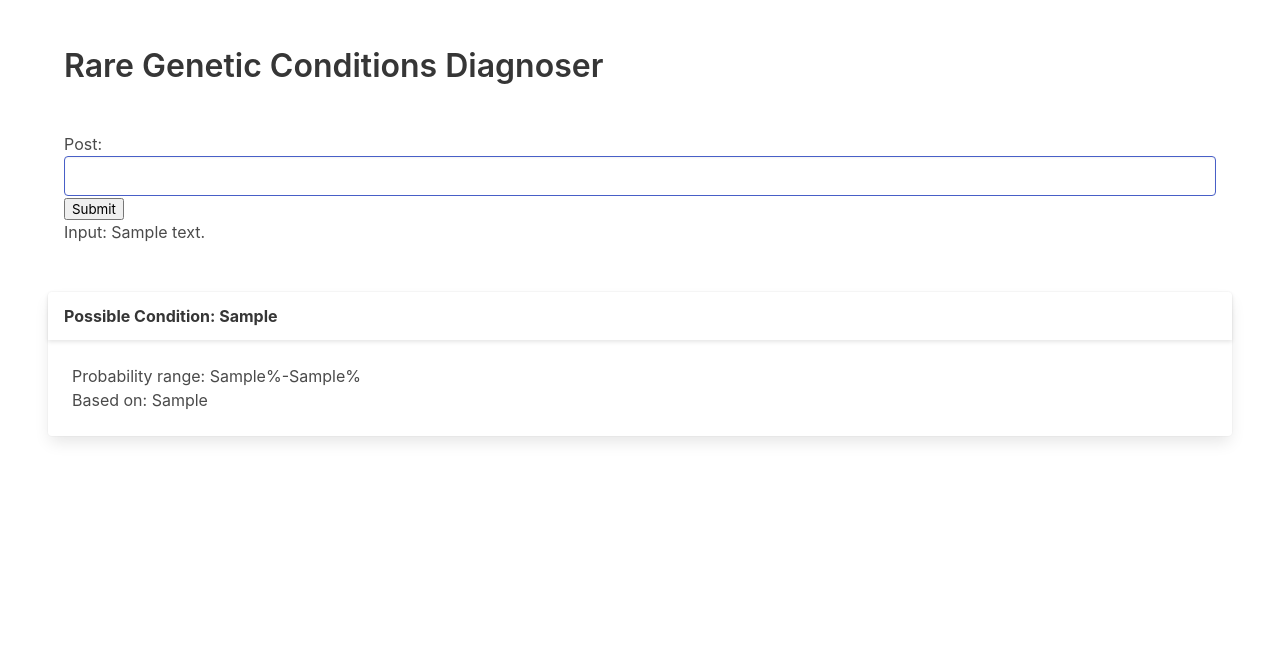
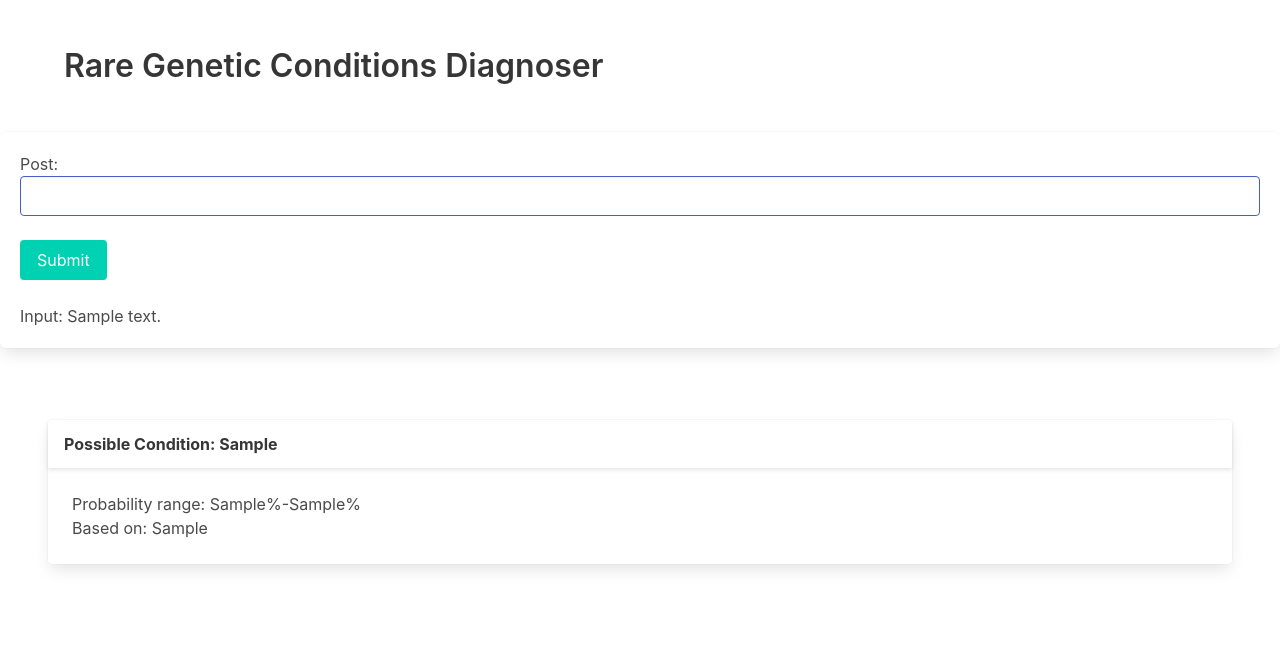
Before and after one commit to nikitaagarwal/RareGeneticConditionsDiagnoser, a Django app: template app/templates/home.html in a window 1280 px wide. Shown: the top 647 px of the page. Run offline with Django 3.2, Linux system fonts and the light colour scheme; tables that the repository leaves empty hold one stand-in row (values such as "Sample post"); the template is opened without the code that fills it: values that come from a table or form of the project are taken from there, most other values are stand-ins (such as "Sample title", 1, 10 or a date in 2020).

Commit message:
Update home.html

```diff
--- a/app/templates/home.html
+++ b/app/templates/home.html
@@ -14,17 +14,23 @@
       </h1>
     </div>
   </section>
-    <form method="POST">
-        <div class="container">
-            {% csrf_token %}
-            {{ form.as_p }}
-            <button type="submit">Submit</button>
-            <br>
-            Input: {{text}}
-        </div>
+  <div class="columns">
+    <div class="column" >
+    <form method="POST" class="box">
+
+      {% csrf_token %}
+      {{ form.as_p }} <br>
+
+      <button class="button is-primary">Submit</button>
+      <br>
+      <br>
+      Input: {{text}}
     </form>
   <title>Probable conditions:</title>
   <section class="section">
+  {% if results_empty %}
+    No conditions match the phenotypes included in input.
+  {% endif %}
   {% for x in results %}
       <div class="card">
       <header class="card-header">
```
